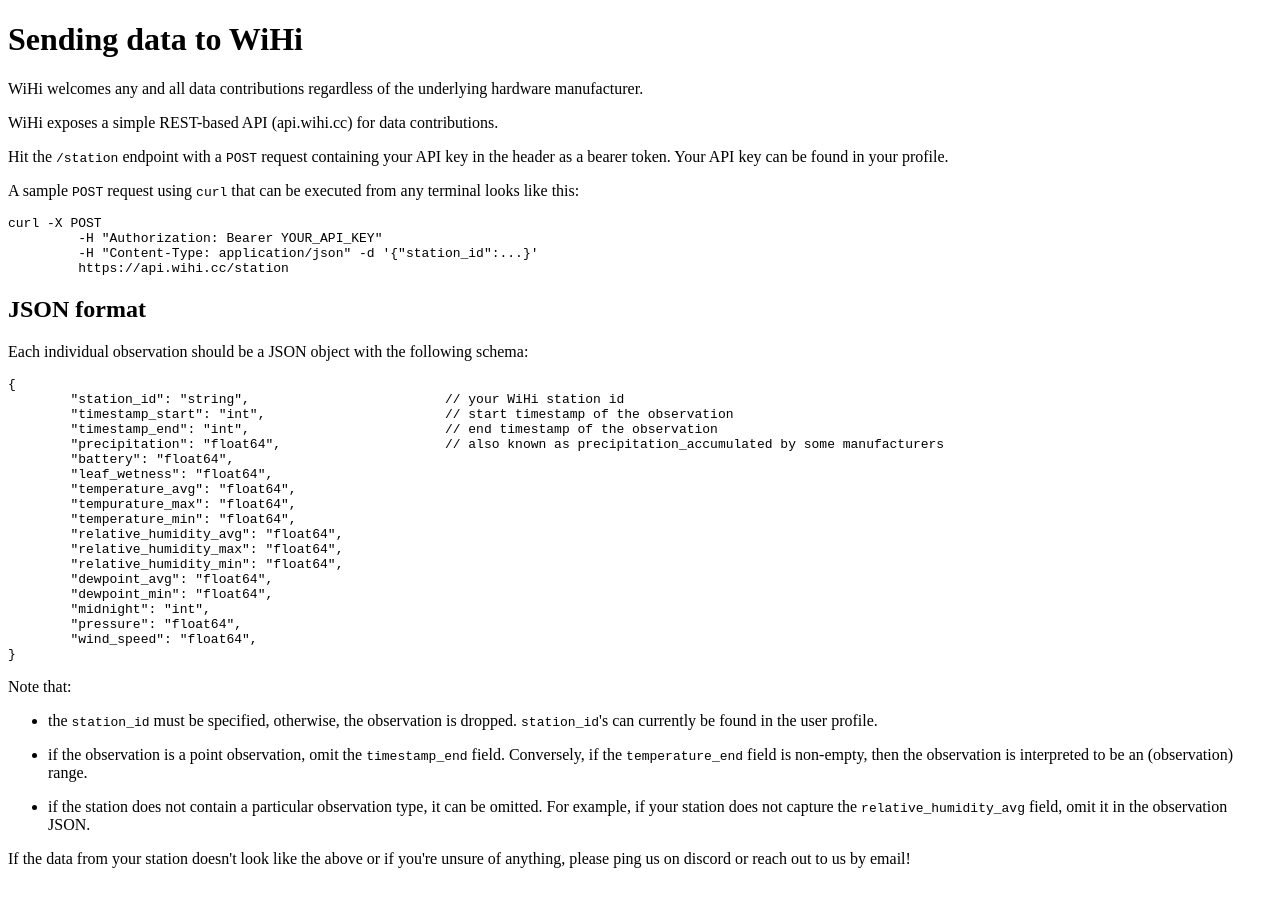
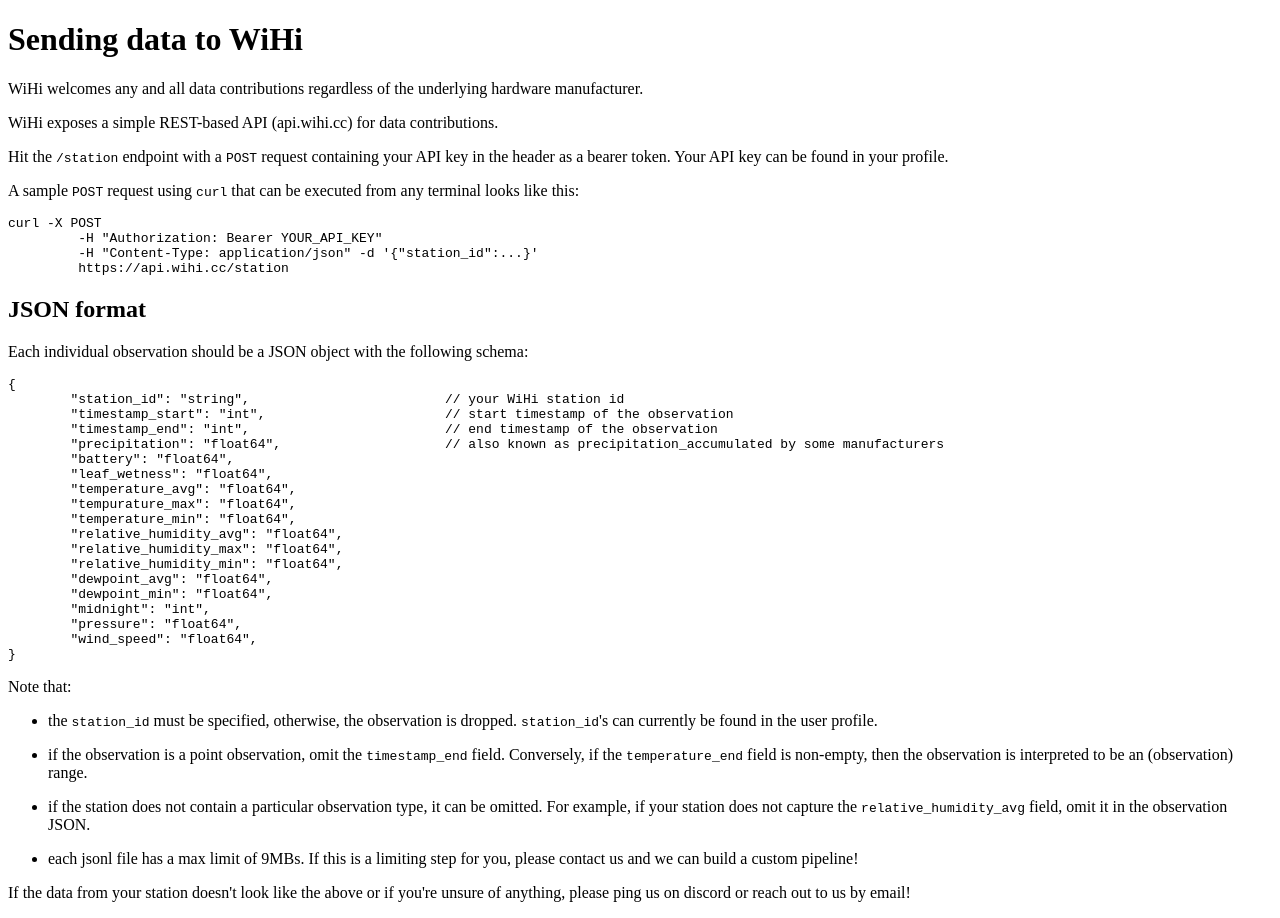
Before and after one commit to wihi-labs/wihi-docs, a Next.js app: page /start/send-data in a window 1280 px wide. Before the commit the page ends 884 px from the top, so only its background shows below. Built offline with nearby package versions, Linux system fonts and the light colour scheme.

Commit message:
let users know max JSONL file size

```diff
--- a/package.json
+++ b/package.json
@@ -18,7 +18,7 @@
   },
   "homepage": "https://github.com/wihi-labs/wihi-docs#readme",
   "dependencies": {
-    "next": "^15.1.1",
+    "next": "^15.1.2",
     "nextra": "^2.13.4",
     "nextra-theme-docs": "^2.13.4",
     "react": "^18.3.1",
--- a/pages/start/send-data.mdx
+++ b/pages/start/send-data.mdx
@@ -56,6 +56,8 @@
 - if the station does not contain a particular observation type, it can be omitted. For example, if your
 station does not capture the `relative_humidity_avg` field, omit it in the observation JSON.
 
+- each jsonl file has a max limit of 9MBs. If this is a limiting step for you, please contact us and we can
+build a custom pipeline!
 
 If the data from your station doesn't look like the above or if you're unsure of anything, please
 ping us on discord or reach out to us by email!
```
